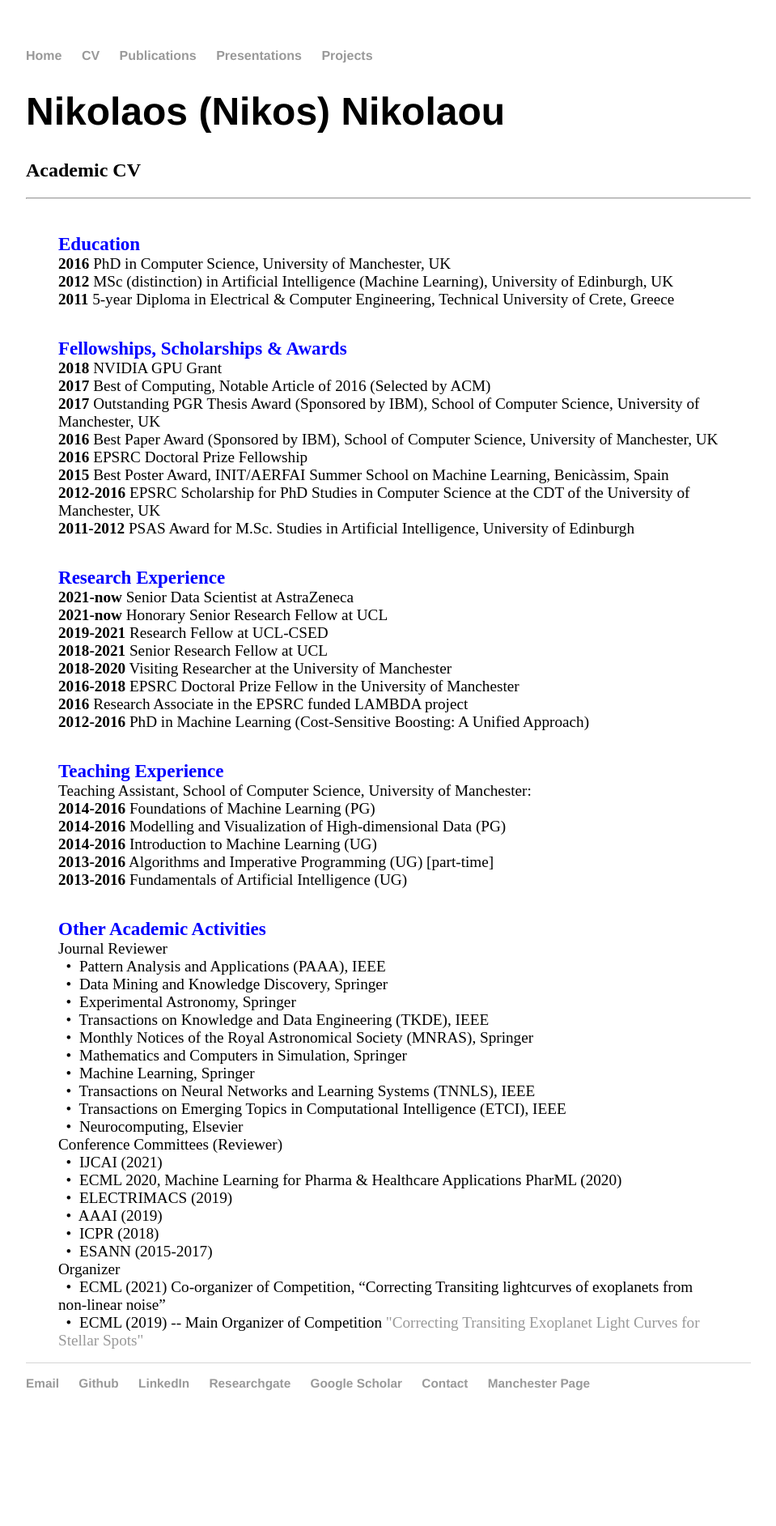
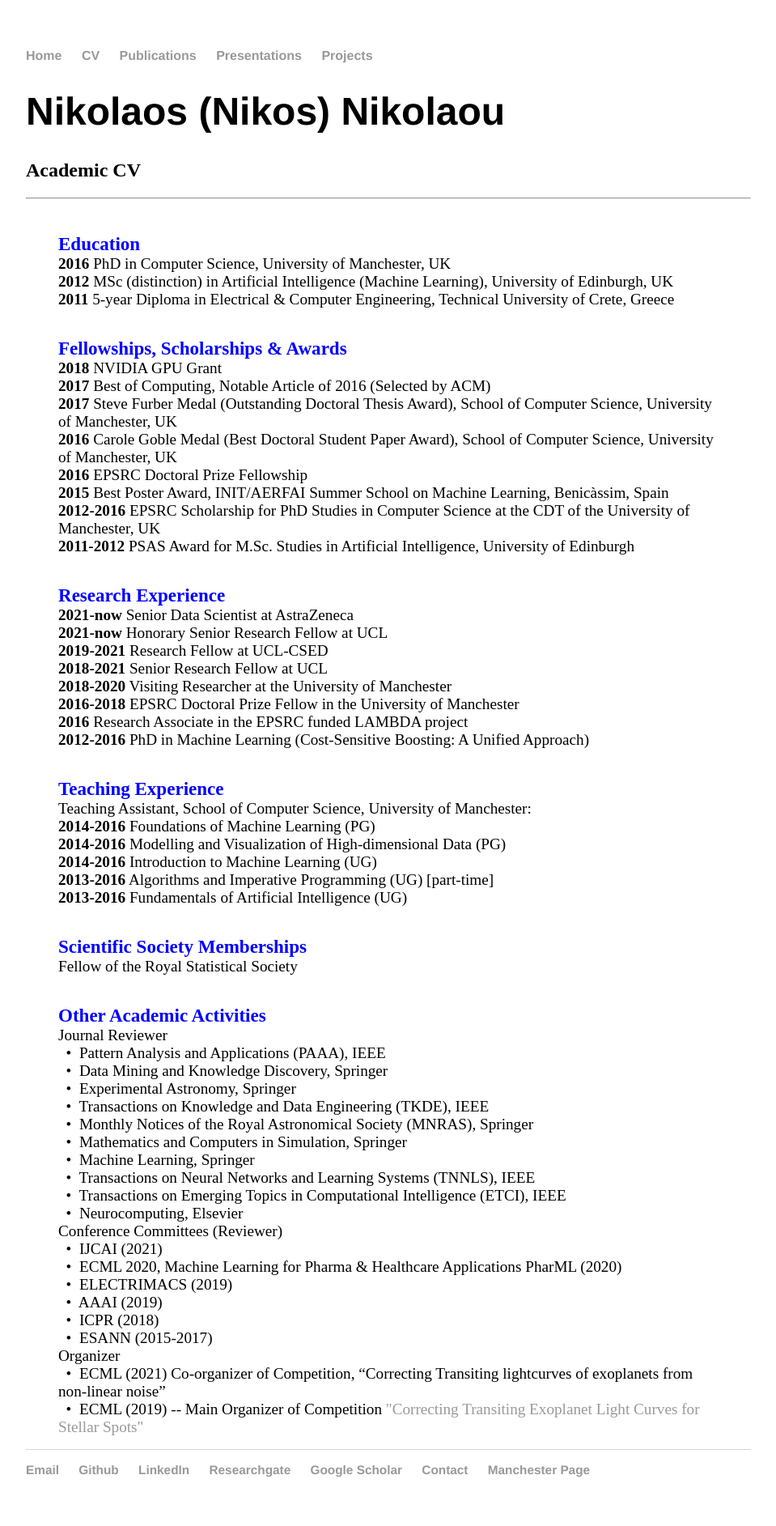
Before and after one commit to nnikolaou/nnikolaou.github.io, a Jekyll site: the page cv.html, which Jekyll copies as it is, in a window 1280 px wide. Shown: the whole page at 81% size, without its empty margins (160-1119 px from the left). Built offline with Jekyll 4.4.1, drawn with Linux system fonts in a browser that asks for light colours; before the commit the page ends 1778 px from its top, so only the background shows below that.

Commit message:
Update cv.html

```diff
--- a/cv.html
+++ b/cv.html
@@ -44,9 +44,9 @@
             <big><big><b><font color="blue">Fellowships, Scholarships & Awards</font></b></big></big></font>
             <br><big><b>2018</b> NVIDIA GPU Grant</big>
 	    <br><big><b>2017</b> Best of Computing, Notable Article of 2016 (Selected by ACM)</big>
-            <br><big><b>2017</b> Outstanding PGR Thesis Award (Sponsored by IBM), School of Computer Science,
+            <br><big><b>2017</b> Steve Furber Medal (Outstanding Doctoral Thesis Award), School of Computer Science,
 	    University of Manchester, UK</big>
-            <br><big><b>2016</b> Best Paper Award (Sponsored by IBM), School of Computer Science,
+            <br><big><b>2016</b> Carole Goble Medal (Best Doctoral Student Paper Award), School of Computer Science,
 	    University of Manchester, UK</big>
             <br><big><b>2016</b> EPSRC Doctoral Prize Fellowship</big>
             <br><big><b>2015</b> Best Poster Award, INIT/AERFAI Summer School on Machine Learning,
@@ -77,6 +77,9 @@
             <br><big><b>2013-2016</b> Algorithms and Imperative Programming (UG) [part-time]</big>
 	    <br><big><b>2013-2016</b> Fundamentals of Artificial Intelligence (UG)</big>
 
+	    <br><br><br>
+            <big><big><b><font color="blue">Scientific Society Memberships</font></b></big></big></font>
+            <br><big>Fellow of the Royal Statistical Society</big>
 
             <br><br><br>
             <big><big><b><font color="blue">Other Academic Activities</font></b></big></big></font>
```
